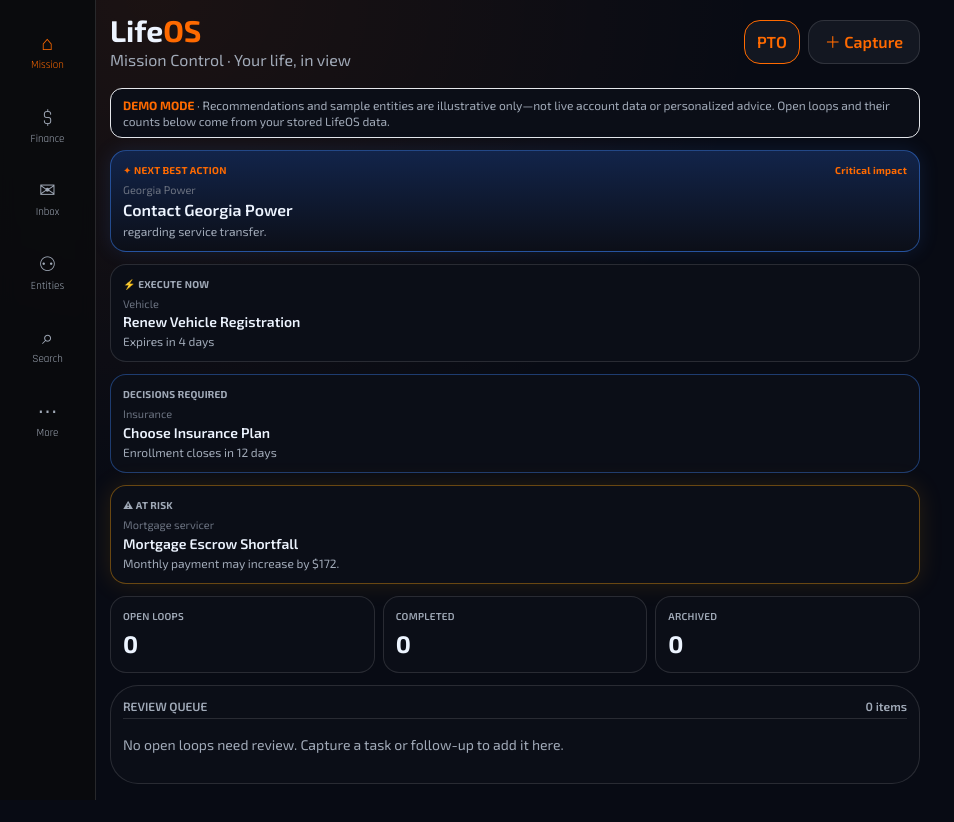
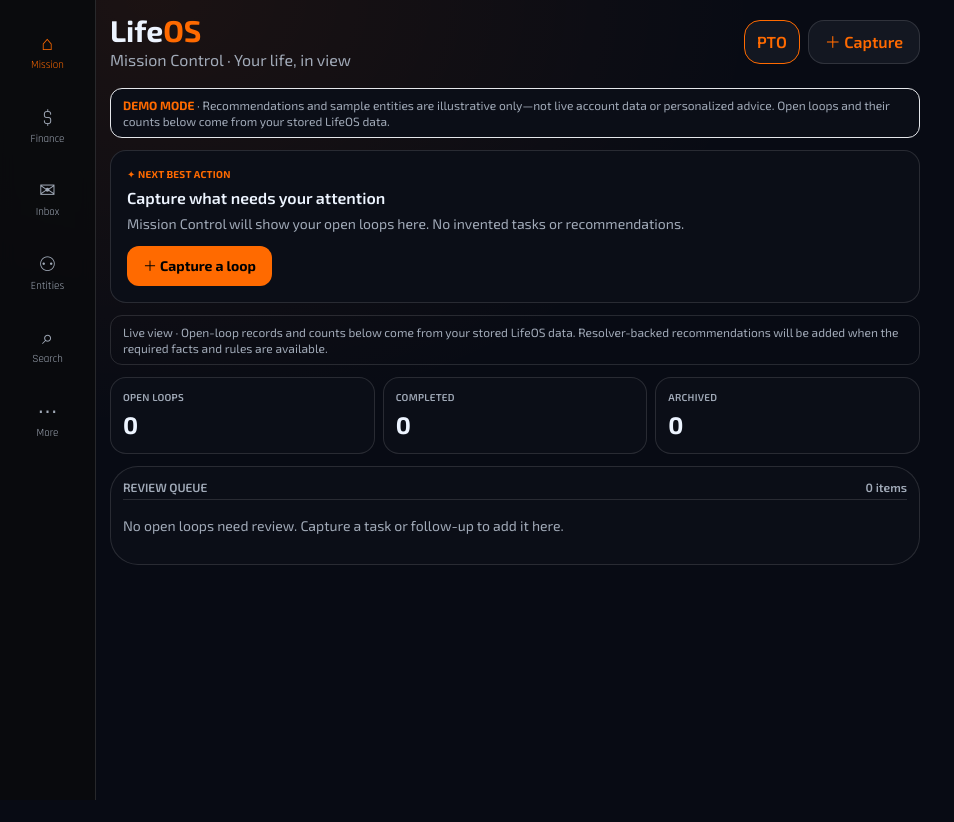
Before and after one commit to 5cxxpb2yrr-ui/lifeos-gemini-preview, a React (Vite) app: page / in a window 1280 px wide. Shown: the top 822 px of the page, without its empty margins (0-954 px from the left). After the commit the page ends 800 px from the top, so only its background shows below. Built offline with nearby package versions, Linux system fonts and the light colour scheme.

Commit message:
feat: drive Mission Control action from real open loops

```diff
--- a/port/mission-control-ui/apps/web/src/App.tsx
+++ b/port/mission-control-ui/apps/web/src/App.tsx
@@ -60,9 +60,18 @@ export default function App() {
       <main className="mx-auto max-w-[860px]">
         {tab === 'mission' && (<>
           <p className="mb-3 rounded-xl border border-[var(--amber)]/40 bg-[var(--surface-1)] px-3 py-2 text-xs text-[var(--text-2)]"><span className="font-bold text-[var(--amber)]">DEMO MODE</span> · Recommendations and sample entities are illustrative only—not live account data or personalized advice. Open loops and their counts below come from your stored LifeOS data.</p>
-          <div className="mb-3"><NextBestActionCard rec={nba} compact onExpand={() => setDetailRec(nba)} /></div>
-          <Section><RecommendationCard rec={reg} compact onExpand={() => setDetailRec(reg)} label="⚡ EXECUTE NOW" /><RecommendationCard rec={ins} compact onExpand={() => setDetailRec(ins)} variant="decision" label="DECISIONS REQUIRED" /></Section>
-          <Section full><RecommendationCard rec={esc} compact onExpand={() => setDetailRec(esc)} variant="risk" label="⚠ AT RISK" /></Section>
+          {inbox.length > 0 ? <div className="mb-3 rounded-2xl border border-[var(--blue)]/50 bg-gradient-to-b from-[#12244a] to-[var(--surface-1)] p-3 shadow-[0_0_20px_#3B82F622]">
+            <p className="mb-1 text-[10px] font-bold tracking-wide text-[var(--blue)]">✦ NEXT OPEN LOOP</p>
+            <p className="text-[11px] text-[var(--text-3)]">From your stored LifeOS inbox</p>
+            <h2 className="text-base font-semibold leading-snug">{inbox[0].text}</h2>
+            <button onClick={() => { setFocusedLoopId(inbox[0].id); setTab('inbox'); }} className="mt-3 min-h-10 rounded-xl bg-[var(--blue)] px-4 text-sm font-semibold text-white">Open this loop</button>
+          </div> : <div className="mb-3 rounded-2xl border border-[var(--line)] bg-[var(--surface-1)] p-4">
+            <p className="text-[10px] font-bold tracking-wide text-[var(--blue)]">✦ NEXT BEST ACTION</p>
+            <h2 className="mt-1 text-base font-semibold">Capture what needs your attention</h2>
+            <p className="mt-1 text-sm text-[var(--text-2)]">Mission Control will show your open loops here. No invented tasks or recommendations.</p>
+            <button onClick={() => setCaptureOpen(true)} className="mt-3 min-h-10 rounded-xl bg-[var(--amber)] px-4 text-sm font-bold text-black">＋ Capture a loop</button>
+          </div>}
+          <p className="mb-3 rounded-xl border border-[var(--line)] px-3 py-2 text-xs text-[var(--text-2)]">Live view · Open-loop records and counts below come from your stored LifeOS data. Resolver-backed recommendations will be added when the required facts and rules are available.</p>
           <section className="mb-3 grid grid-cols-3 gap-2" aria-label="Mission status">
             <div className="rounded-2xl border border-[var(--line)] bg-[var(--surface-1)] p-3"><p className="text-[10px] font-semibold uppercase tracking-wide text-[var(--text-2)]">Open loops</p><p className="mt-1 text-2xl font-bold">{inbox.length}</p></div>
             <div className="rounded-2xl border border-[var(--line)] bg-[var(--surface-1)] p-3"><p className="text-[10px] font-semibold uppercase tracking-wide text-[var(--text-2)]">Completed</p><p className="mt-1 text-2xl font-bold">{completed.length}</p></div>
```
